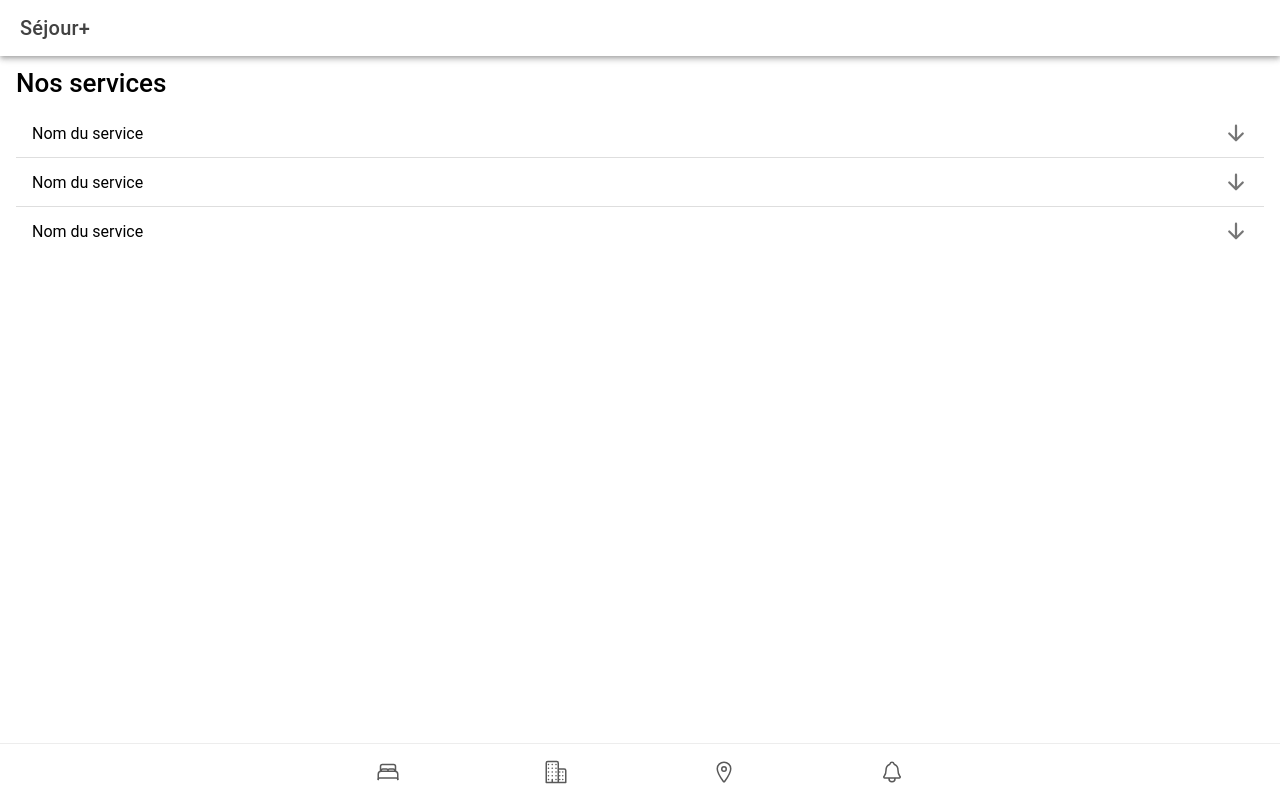
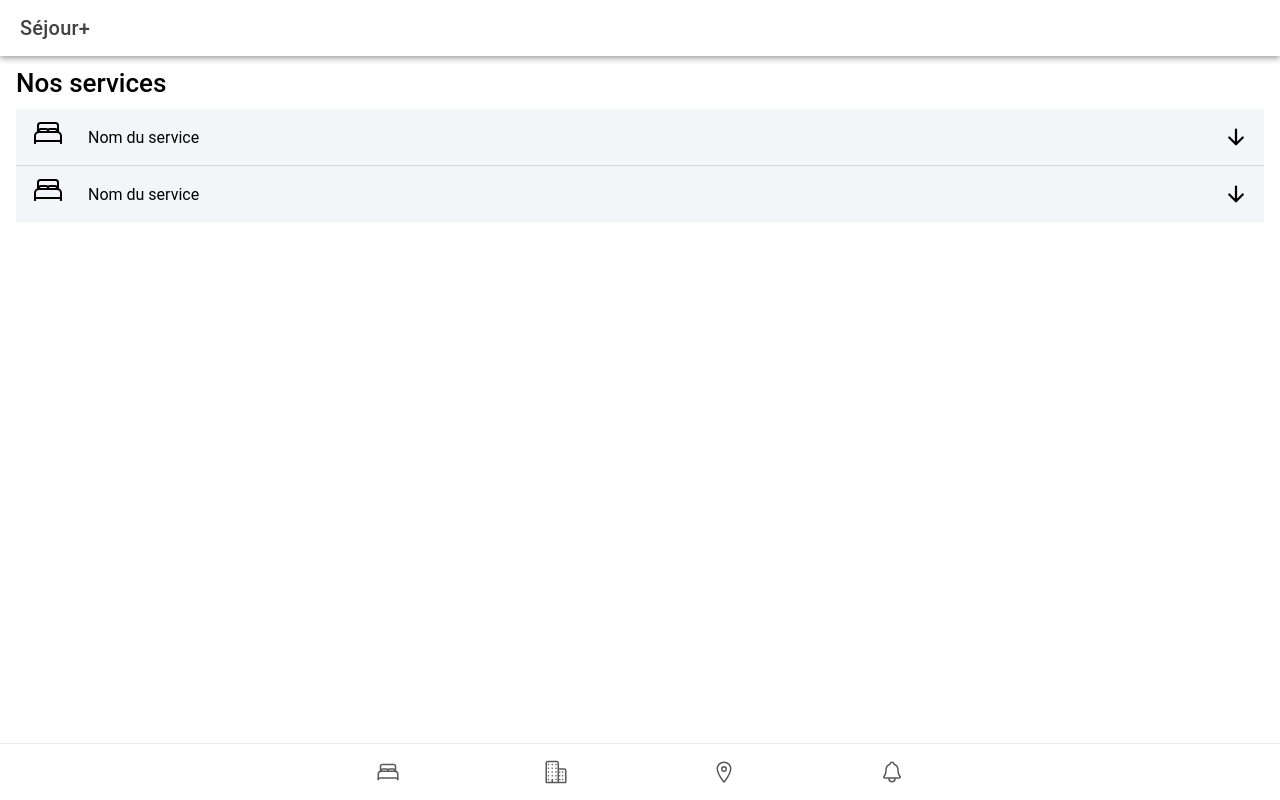
Before and after one commit to creativeeyestudio/sejour-plus, a React (Vite) app: page /services in a window 1280 px wide. Built offline with nearby package versions, Linux system fonts and the light colour scheme.

Commit message:
Accordion system

```diff
--- a/src/pages/Services.tsx
+++ b/src/pages/Services.tsx
@@ -1,33 +1,28 @@
-import { IonAccordion, IonAccordionGroup, IonItem, IonLabel } from "@ionic/react"
-import { arrowDownOutline } from "ionicons/icons"
+import { IonAccordion, IonAccordionGroup, IonAvatar, IonIcon, IonItem, IonLabel } from "@ionic/react"
+import { arrowDownOutline, bedOutline } from "ionicons/icons"
 
 const Services = () => {
     return(
         <section>
             <h1>Nos services</h1>
             <IonAccordionGroup>
-
                 <IonAccordion value="first" toggleIcon={arrowDownOutline} toggleIconSlot="end">
-                    <IonItem slot="header">
-                        <IonLabel>Nom du service</IonLabel>
+                    <IonItem slot="header" color="light">
+                        <IonAvatar>
+                            <IonIcon icon={bedOutline} size="large"></IonIcon>
+                        </IonAvatar>
+                        <IonLabel class="ion-padding-start">Nom du service</IonLabel>
                     </IonItem>
                     <div className="ion-padding" slot="content">
                         <p>Contenu du service</p>
                     </div>
                 </IonAccordion>
-
                 <IonAccordion value="second" toggleIcon={arrowDownOutline} toggleIconSlot="end">
-                    <IonItem slot="header">
-                        <IonLabel>Nom du service</IonLabel>
-                    </IonItem>
-                    <div className="ion-padding" slot="content">
-                        <p>Contenu du service</p>
-                    </div>
-                </IonAccordion>
-
-                <IonAccordion value="third" toggleIcon={arrowDownOutline} toggleIconSlot="end">
-                    <IonItem slot="header">
-                        <IonLabel>Nom du service</IonLabel>
+                    <IonItem slot="header" color="light">
+                        <IonAvatar>
+                            <IonIcon icon={bedOutline} size="large"></IonIcon>
+                        </IonAvatar>
+                        <IonLabel class="ion-padding-start">Nom du service</IonLabel>
                     </IonItem>
                     <div className="ion-padding" slot="content">
                         <p>Contenu du service</p>
```
